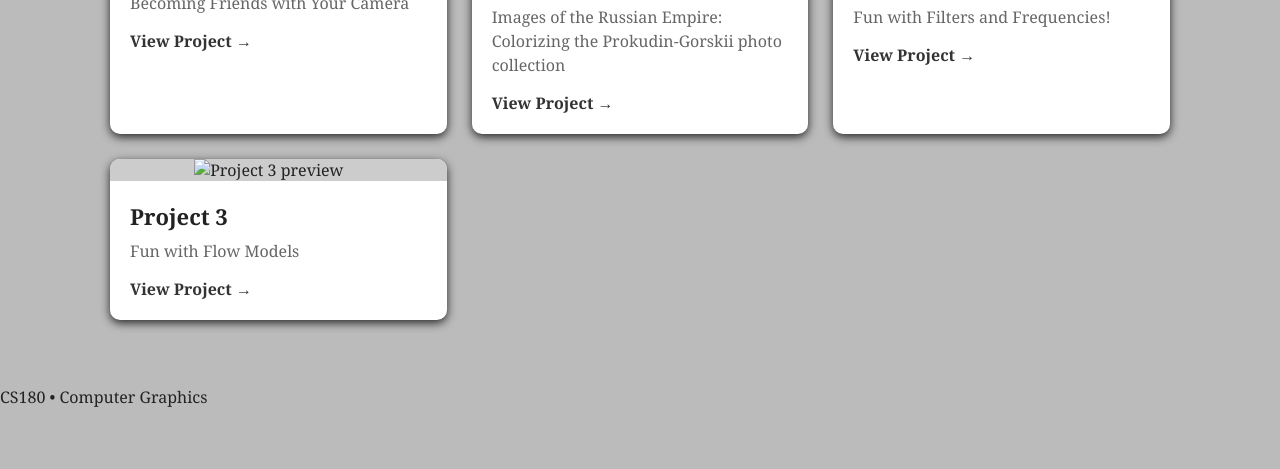
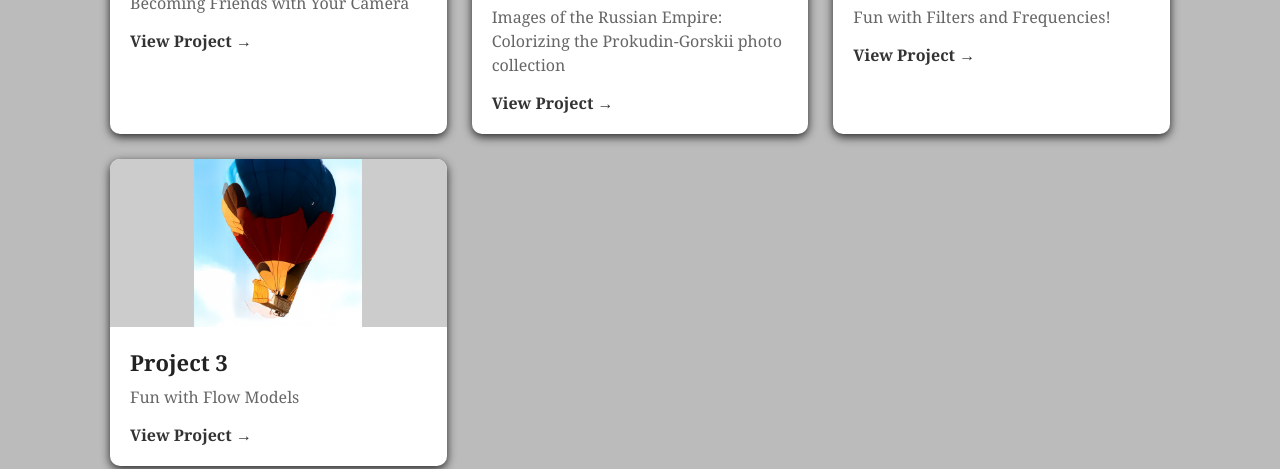
Before and after one commit to varunsri0902/varunsri0902.github.io, a plain HTML site: page index.html in a window 1280 px wide. Shown: the part 513-982 px from the top of the page. Before the commit the page ends 937 px from the top, so only its background shows below. Drawn offline with Linux system fonts and the light colour scheme.

Commit message:
Fixed home page

```diff
--- a/index.html
+++ b/index.html
@@ -58,7 +58,7 @@
 
             <a href="./proj3/proj3.html" class="project-card">
                 <div class="preview-image">
-                    <img src="./proj3/images/" alt="Project 3 preview" style="width: 50%;">
+                    <img src="./proj3/images/anagram_0.png" alt="Project 3 preview" style="width: 50%;">
                 </div>
 
                 <div class="project-info">
```
